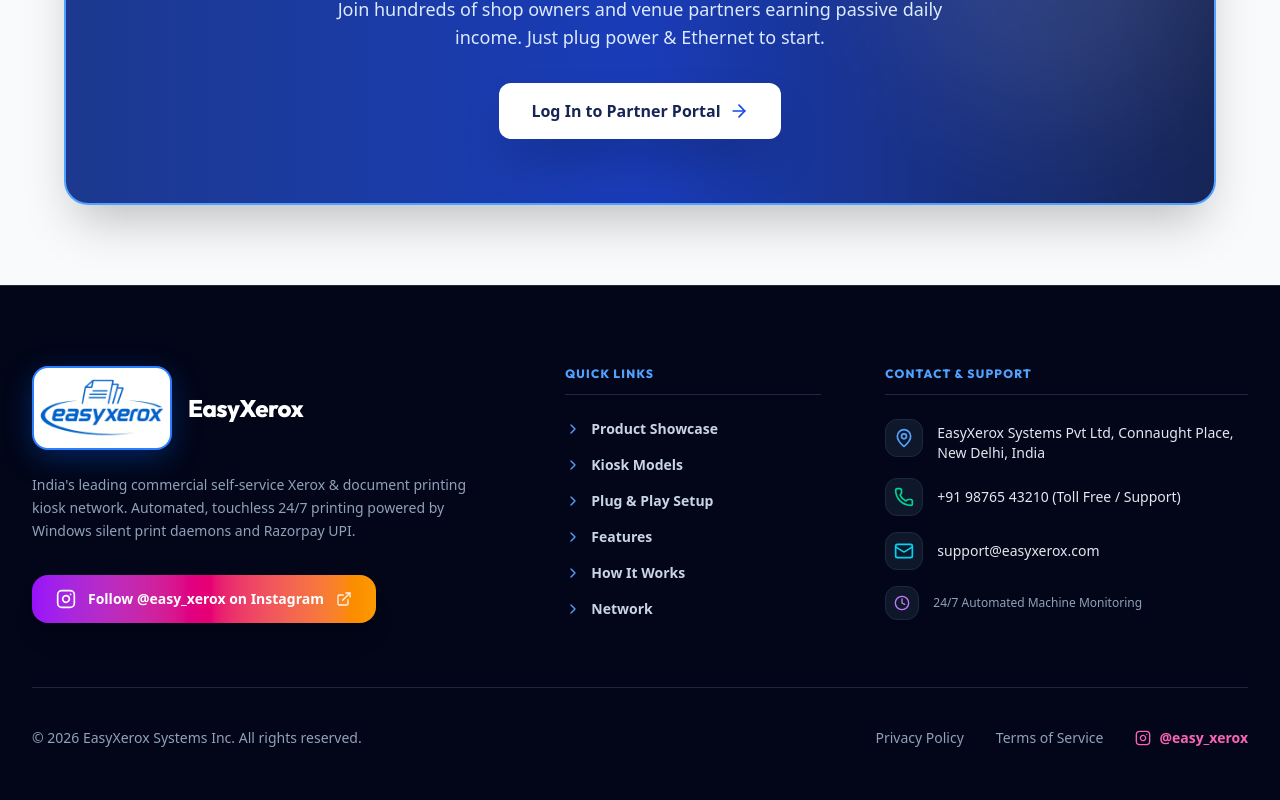
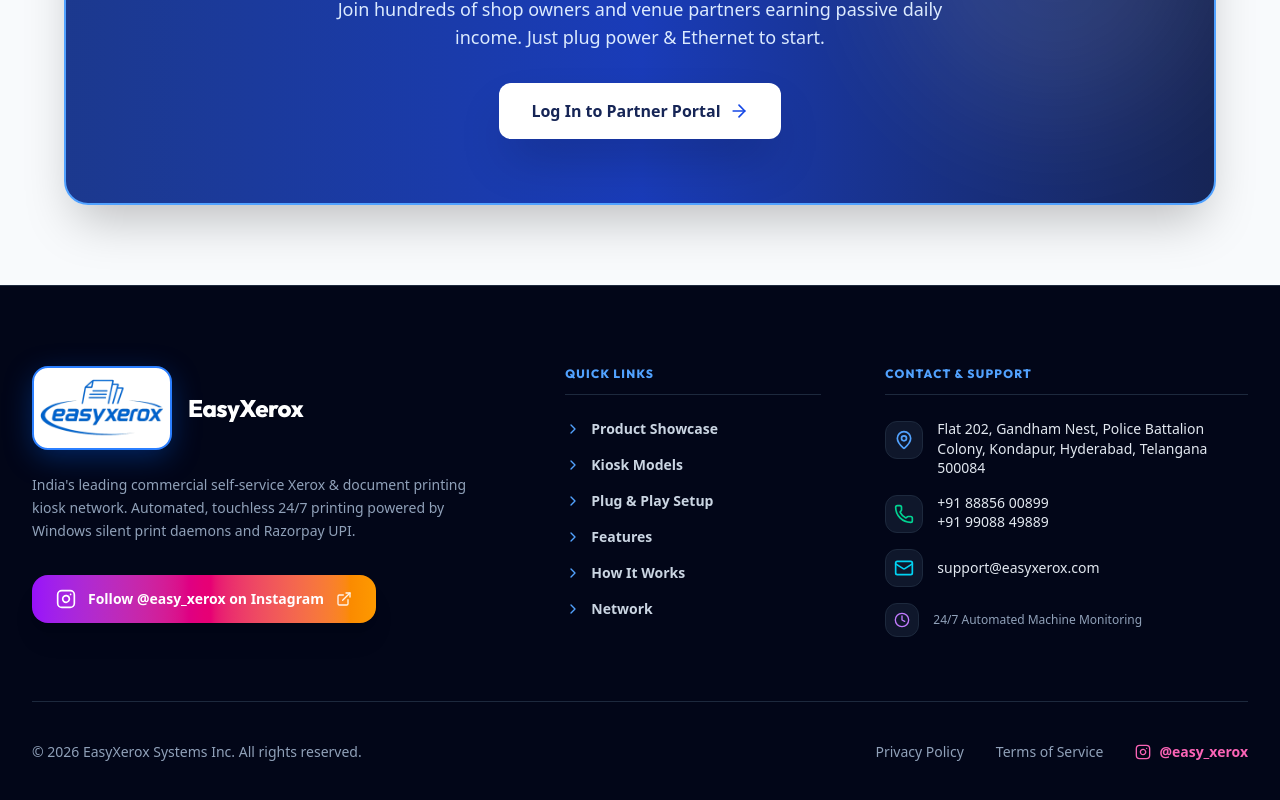
Before and after one commit to 2300031415/24.Print, a React (Vite) app in the folder frontend/: page / in a window 1280 px wide. Shown: the part 7987-8787 px from the top of the page. Built offline with nearby package versions, Linux system fonts and the light colour scheme; no server answers.

Commit message:
Update footer contact details to Kondapur Police Battalion Colony Hyderabad 500084 and mobile numbers

```diff
--- a/frontend/src/features/public/LandingPage.jsx
+++ b/frontend/src/features/public/LandingPage.jsx
@@ -1278,22 +1278,25 @@
             </h4>
             <ul className="space-y-4 text-sm font-medium">
               <li className="flex items-start gap-3.5 text-slate-200">
-                <div className="p-2 bg-slate-900 border border-slate-800 rounded-xl text-blue-400 shrink-0">
+                <div className="p-2 bg-slate-900 border border-slate-800 rounded-xl text-blue-400 shrink-0 mt-0.5">
                   <MapPin className="w-5 h-5" />
                 </div>
-                <span className="leading-snug pt-1">EasyXerox Systems Pvt Ltd, Connaught Place, New Delhi, India</span>
+                <span className="leading-snug">Flat 202, Gandham Nest, Police Battalion Colony, Kondapur, Hyderabad, Telangana 500084</span>
               </li>
-              <li className="flex items-center gap-3.5 text-slate-200">
-                <div className="p-2 bg-slate-900 border border-slate-800 rounded-xl text-emerald-400 shrink-0">
+              <li className="flex items-start gap-3.5 text-slate-200">
+                <div className="p-2 bg-slate-900 border border-slate-800 rounded-xl text-emerald-400 shrink-0 mt-0.5">
                   <Phone className="w-5 h-5" />
                 </div>
-                <span>+91 98765 43210 (Toll Free / Support)</span>
+                <div className="leading-snug">
+                  <a href="tel:+918885600899" className="hover:text-emerald-400 transition-colors block">+91 88856 00899</a>
+                  <a href="tel:+919908849889" className="hover:text-emerald-400 transition-colors block">+91 99088 49889</a>
+                </div>
               </li>
               <li className="flex items-center gap-3.5 text-slate-200">
                 <div className="p-2 bg-slate-900 border border-slate-800 rounded-xl text-cyan-400 shrink-0">
                   <Mail className="w-5 h-5" />
                 </div>
-                <span>support@easyxerox.com</span>
+                <a href="mailto:support@easyxerox.com" className="hover:text-cyan-400 transition-colors">support@easyxerox.com</a>
               </li>
               <li className="flex items-center gap-3.5 text-slate-400 text-xs">
                 <div className="p-2 bg-slate-900 border border-slate-800 rounded-xl text-purple-400 shrink-0">
```
